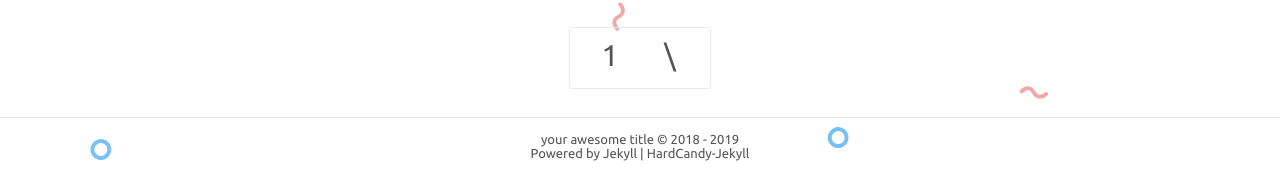
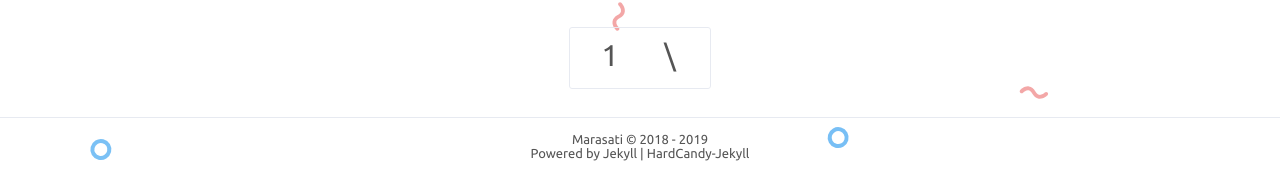
Before and after one commit to jallenlau/jallenlau.github.io, a Jekyll site: the page built from index.html, in a window 1280 px wide. Shown: the part 1455-1645 px from the top of the page. Built offline with Jekyll 4.4.1, drawn with Linux system fonts in a browser that asks for light colours; comment, search, counter and statistics services are not loaded.

Commit message:
Update _config.yml

```diff
--- a/_config.yml
+++ b/_config.yml
@@ -1,5 +1,5 @@
 # Site settings 配置站点
-title: 'your awesome title'
+title: 'Marasati'
 description: 'your web description'
 keywords: 'your web keywords, another keywords'
 url: 'https://jallenlau.github.io' # your host
```
